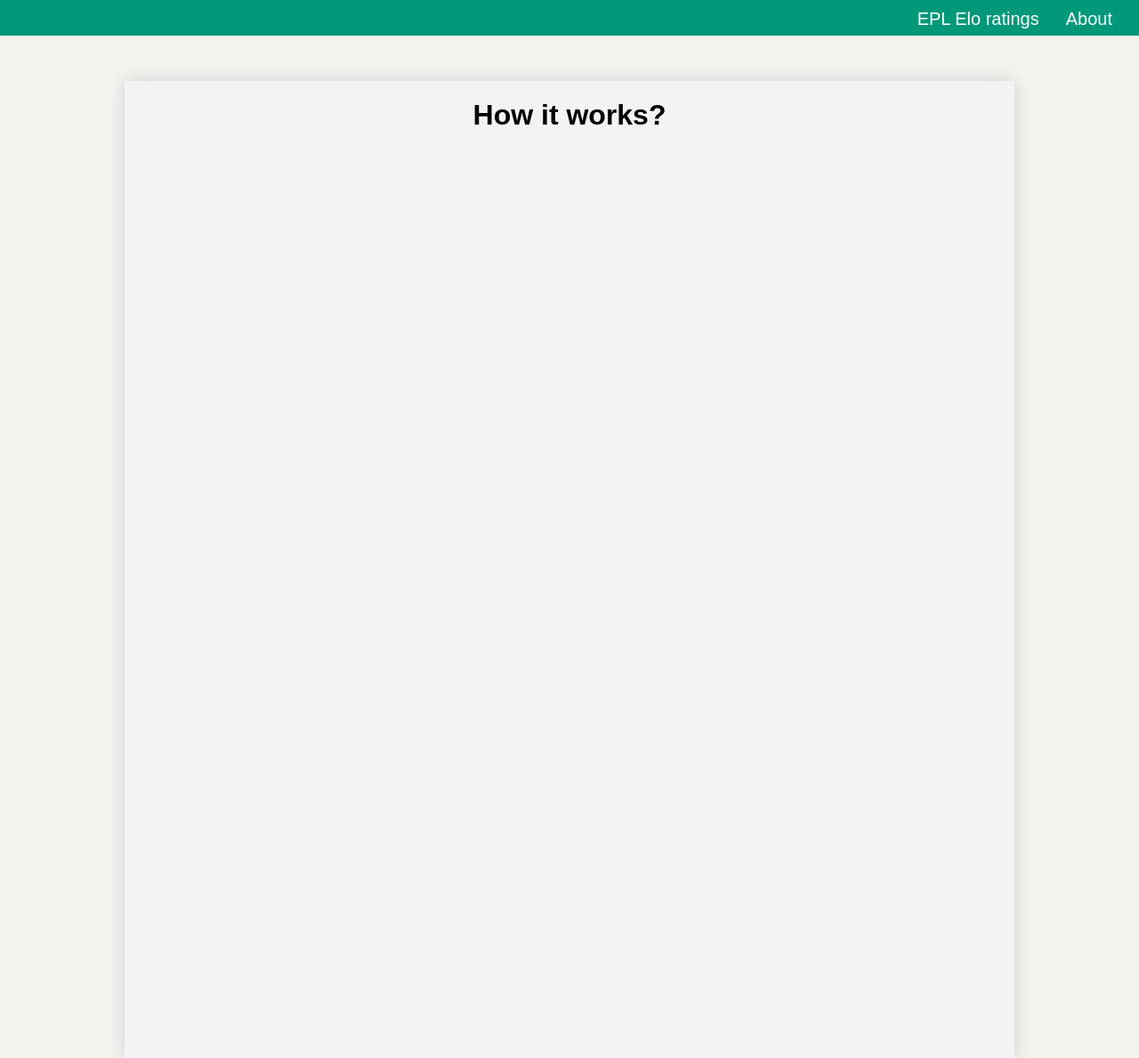
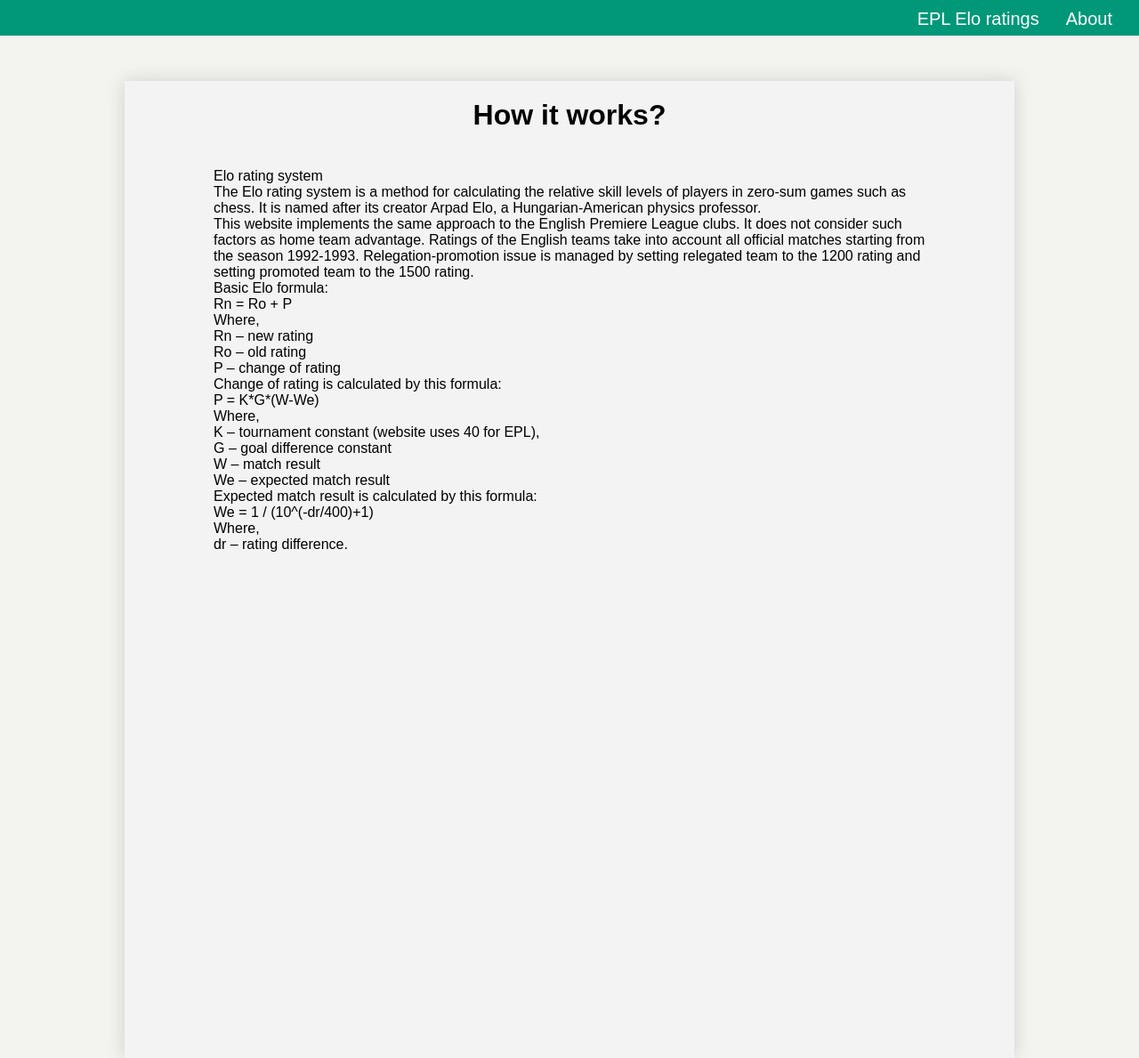
Before and after one commit to margulanz/eplelo, a Flask app: page /about in a window 1280 px wide. Shown: the whole page at 89% size. Run offline with Flask 2, Linux system fonts and the light colour scheme.

Commit message:
updated about page

```diff
--- a/app.py
+++ b/app.py
@@ -150,7 +150,8 @@
 				db.session.commit()
 
 			# Checks if season ended. If yes, iterates season
-			if Matches.query.filter(or_(Matches.score == 'resch.',Matches.score == '-:-')).count() == 0: # IF number of matches ends then iterate to the next season
+			if Matches.query.filter(or_(Matches.score == 'resch.',Matches.score == '-:-')).count() == 0:
+
 				season += 1
 
 
--- a/templates/about.html
+++ b/templates/about.html
@@ -10,7 +10,27 @@
 	<h1>How it works?</h1>
 	<div class = "text">
 
-
+		<p>Elo rating system<br>
+The Elo rating system is a method for calculating the relative skill levels of players in zero-sum games such as chess. It is named after its creator Arpad Elo, a Hungarian-American physics professor.<br>
+This website implements the same approach to the English Premiere League clubs. It does not consider such factors as home team advantage. Ratings of the English teams take into account all official matches starting from the season 1992-1993. Relegation-promotion issue is managed by setting relegated team to the 1200 rating and setting promoted team to the 1500 rating. <br>
+Basic Elo formula:<br>
+Rn = Ro + P<br>
+Where,<br>
+Rn &ndash; new rating<br>
+Ro &ndash; old rating<br>
+P &ndash; change of rating<br>
+Change of rating is calculated by this formula:<br>
+P = K*G*(W-We)<br>
+Where,<br>
+K &ndash; tournament constant (website uses 40 for EPL),<br>
+G &ndash; goal difference constant<br>
+W &ndash; match result<br>
+We &ndash; expected match result<br>
+Expected match result is calculated by this formula:<br>
+We = 1 / (10^(-dr/400)+1)<br>
+Where,<br>
+dr &ndash; rating difference.<br>
+</p>
 
 	</div>
 
```
